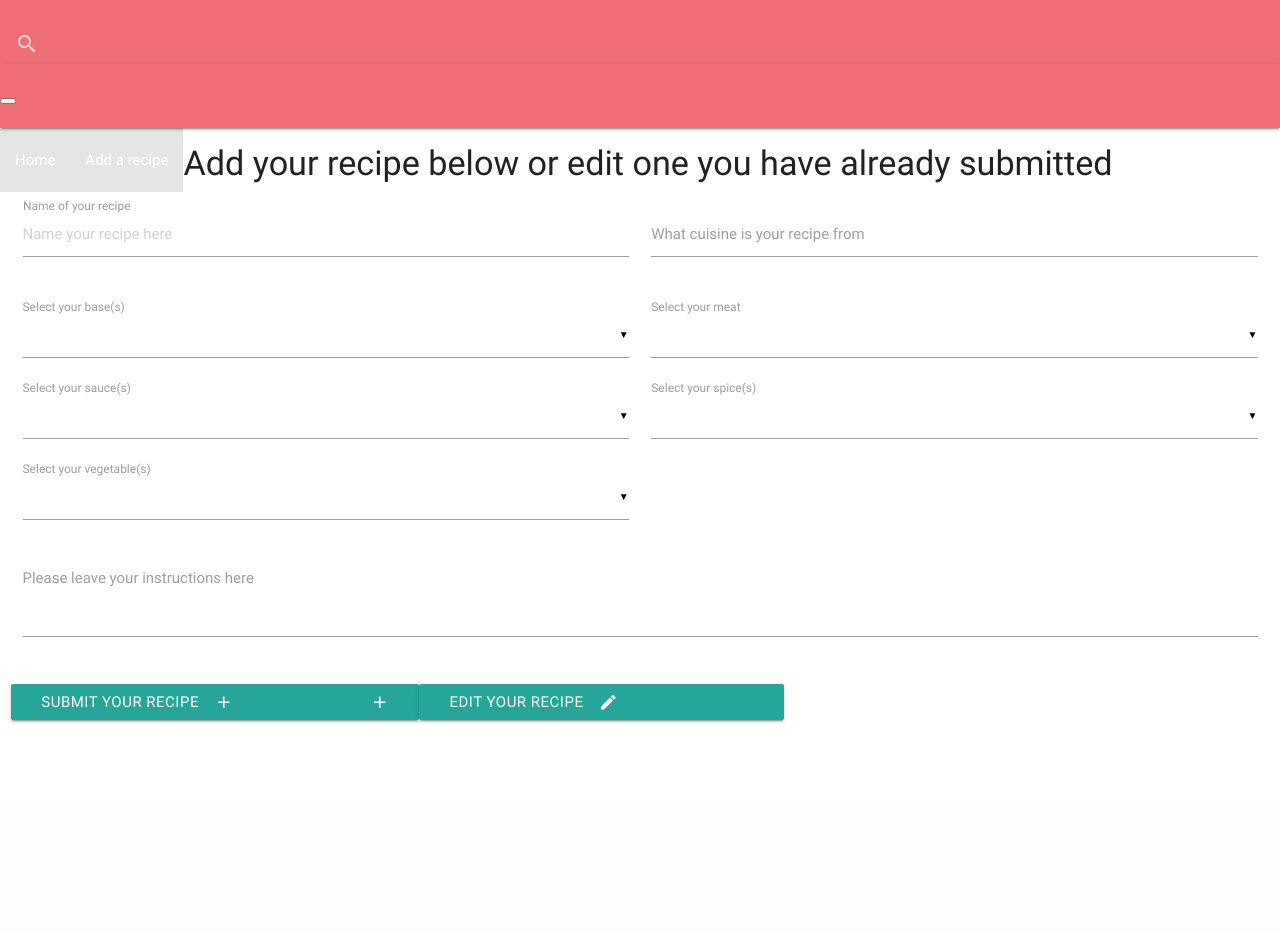
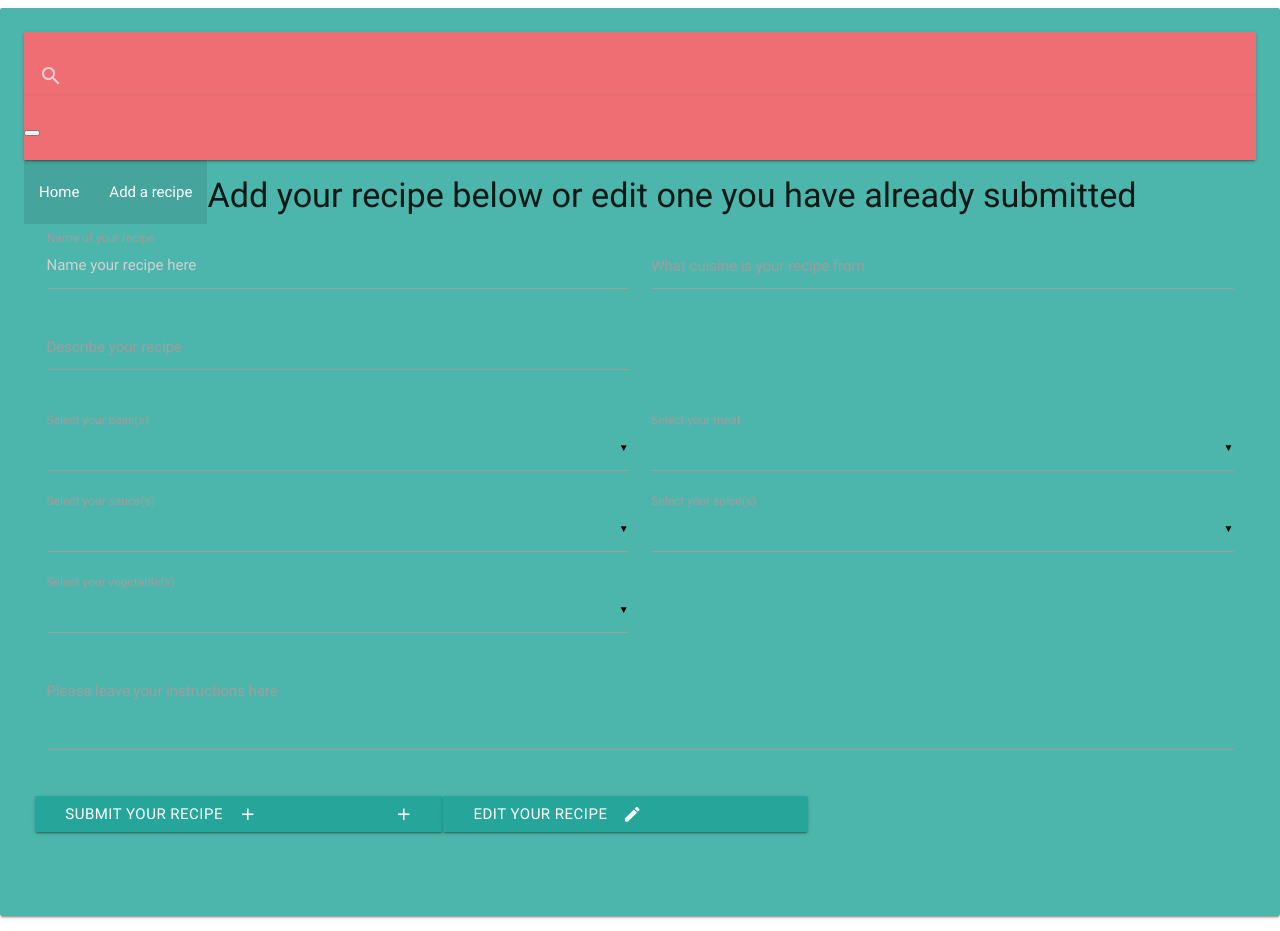
Before and after one commit to stormtrooper88/Cook-Book-Milestone-Three-Project, a Flask app: page /addrecipe in a window 1280 px wide. Before the commit the page ends 723 px from the top, so only its background shows below. Run offline with Flask 2, Linux system fonts and the light colour scheme; data that the repository does not hold is empty; some libraries are stand-ins or nearby versions.

Commit message:
Added background colour

```diff
--- a/templates/addrecipe.html
+++ b/templates/addrecipe.html
@@ -12,6 +12,10 @@
         <div class="input-field col s6">
           <input name="Cuisine" id="Cuisine" type="text" class="validate" required>
           <label for="Cuisine">What cuisine is your recipe from</label>
+        </div>
+         <div class="input-field col s6">
+          <input name="Description" id="Description" type="text" class="validate" required>
+          <label for="Description">Describe your recipe</label>
         </div>
       </div>
 
--- a/templates/base.html
+++ b/templates/base.html
@@ -10,6 +10,7 @@
 <meta name="viewport" content="width=device-width, initial-scale=1.0"/>
 </head>
 <body>
+<div class="card-panel teal lighten-2">
 <header>
   <nav>
     <div class="nav-wrapper">
@@ -86,5 +87,6 @@ Feel free to browse our recipe's or simply add yours to our collection below!
     {% endfor %}
 
 {% endblock %}
+</div>
 </body>
 </html>
```
Also changed, not shown: templates/editrecipe.html (+5 -5 lines).
